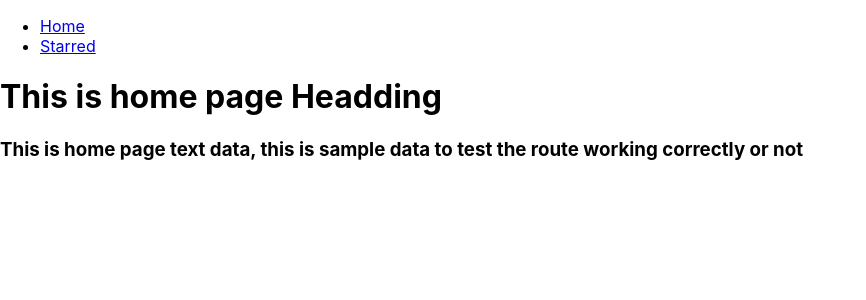
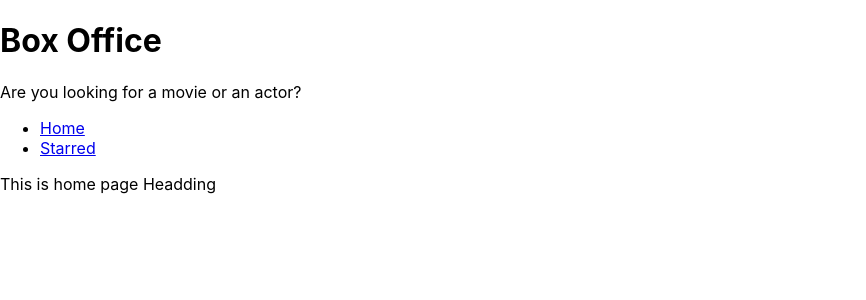
Before and after one commit to Sivalatha800/box-office, a React (Create React App) app: page / in a window 1280 px wide. Shown: the top 300 px of the page, without its empty margins (0-866 px from the left). Built offline with nearby package versions, Linux system fonts and the light colour scheme.

Commit message:
Added Layou and Title

```diff
--- a/src/App.js
+++ b/src/App.js
@@ -1,6 +1,5 @@
 import React from "react";
 import { Routes, Route } from "react-router-dom";
-import Navs from "./components/Navs";
 import Home from "./pages/Home";
 import PageNotFound from "./pages/PageNotFound";
 
@@ -8,14 +7,11 @@
 
 function App() {
   return (
-    <div>
-      <Navs />
-      <Routes>
-        <Route path="/" element={<Home />}></Route>
-        <Route path="/starred" element={<Starred />}></Route>
-        <Route path="*" element={<PageNotFound />}></Route>
-      </Routes>
-    </div>
+    <Routes>
+      <Route path="/" element={<Home />}></Route>
+      <Route path="/starred" element={<Starred />}></Route>
+      <Route path="*" element={<PageNotFound />}></Route>
+    </Routes>
   );
 }
 
--- /dev/null
+++ b/src/components/MainPageLayout.js
@@ -0,0 +1,18 @@
+import React from "react";
+import Navs from "./Navs";
+import Title from "./Title";
+
+const MainPageLayout = ({ children }) => {
+  return (
+    <div>
+      <Title
+        title="Box Office"
+        subtitle="Are you looking for a movie or an actor?"
+      ></Title>
+      <Navs />
+      {children}
+    </div>
+  );
+};
+
+export default MainPageLayout;
--- /dev/null
+++ b/src/components/Title.js
@@ -0,0 +1,12 @@
+import React from "react";
+
+const Title = ({ title, subtitle }) => {
+  return (
+    <div>
+      <h1>{title}</h1>
+      <p>{subtitle}</p>
+    </div>
+  );
+};
+
+export default Title;
--- a/src/pages/Home.js
+++ b/src/pages/Home.js
@@ -1,15 +1,8 @@
 import React from "react";
+import MainPageLayout from "../components/MainPageLayout";
 
 function Home() {
-  return (
-    <div>
-      <h1>This is home page Headding</h1>
-      <h3>
-        This is home page text data, this is sample data to test the route
-        working correctly or not
-      </h3>
-    </div>
-  );
+  return <MainPageLayout>This is home page Headding</MainPageLayout>;
 }
 
 export default Home;
--- a/src/pages/Starred.js
+++ b/src/pages/Starred.js
@@ -1,10 +1,11 @@
 import React from "react";
+import MainPageLayout from "../components/MainPageLayout";
 
 function Starred() {
   return (
-    <div>
+    <MainPageLayout>
       <h1>This is Starred Page</h1>
-    </div>
+    </MainPageLayout>
   );
 }
 
```
